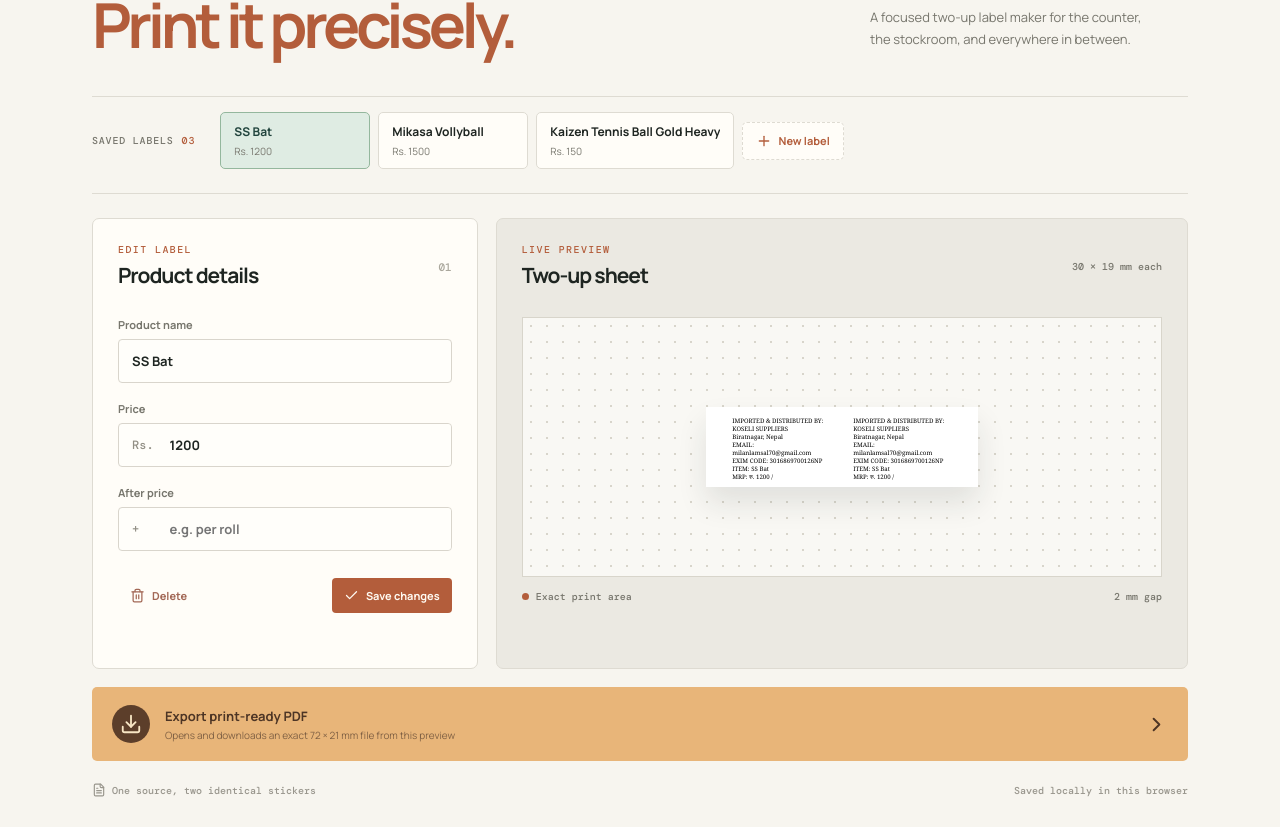
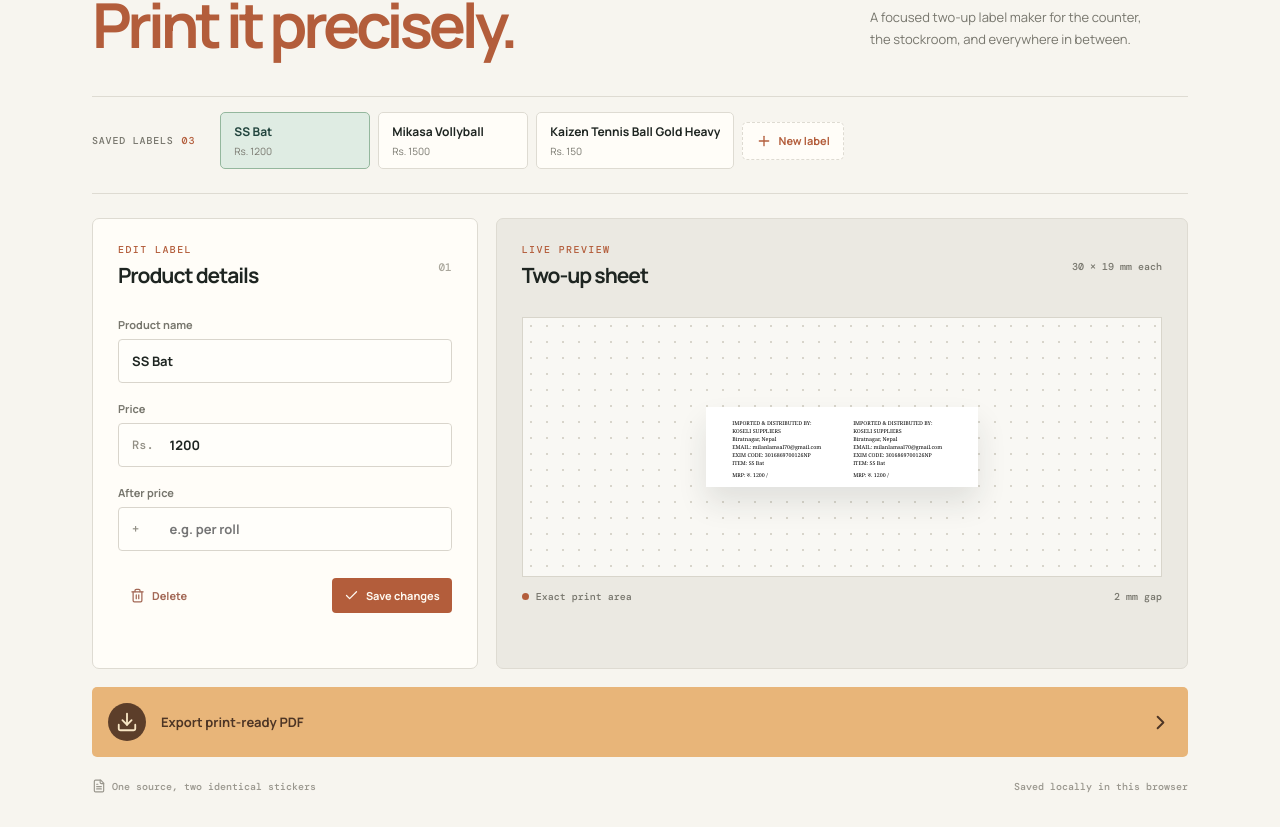
Before and after one commit to blendjam/label-printer, a React (Vite) app: page / in a window 1280 px wide. Shown: the part 252-1079 px from the top of the page. Built offline with nearby package versions, Linux system fonts and the light colour scheme.

Commit message:
add: pwa and fix item names

```diff
--- a/index.html
+++ b/index.html
@@ -5,7 +5,6 @@
     <meta name="viewport" content="width=device-width, initial-scale=1.0" />
     <meta name="theme-color" content="#21443d" />
     <meta name="description" content="Create precise two-up product labels and export them as print-ready PDFs." />
-    <link rel="manifest" href="./manifest.webmanifest" />
     <link rel="icon" href="./icon.svg" type="image/svg+xml" />
     <title>Label Studio</title>
   </head>
--- a/src/App.tsx
+++ b/src/App.tsx
@@ -1,4 +1,4 @@
-import { forwardRef, useEffect, useRef, useState } from "react";
+import { forwardRef, MouseEventHandler, useEffect, useRef, useState } from "react";
 import html2canvas from "html2canvas";
 import { jsPDF } from "jspdf";
 import { Check, ChevronRight, Download, FileText, Plus, Trash2 } from "lucide-react";
@@ -8,9 +8,6 @@ type Label = { id: string; name: string; price: string; priceSuffix: string };
 const STORAGE_KEY = "label-studio-labels";
 const PAGE_WIDTH_MM = 72;
 const PAGE_HEIGHT_MM = 21;
-const STICKER_WIDTH_MM = 30;
-const STICKER_HEIGHT_MM = 19;
-const GAP_MM = 2;
 const INITIAL_LABELS: Label[] = [
   { id: "1", name: "SS Bat", price: "1200", priceSuffix: "" },
   { id: "2", name: "Mikasa Vollyball", price: "1500", priceSuffix: "" },
@@ -43,8 +40,8 @@ function readLabels() {
 
 export default function App() {
   const [labels, setLabels] = useState(() => readLabels());
-  const [activeId, setActiveId] = useState(() => labels[0].id);
-  const activeLabel = labels.find(label => label.id === activeId) || labels[0];
+  const [activeId, setActiveId] = useState(() => labels[0]?.id);
+  const activeLabel: Label = labels.find(label => label.id === activeId) ?? labels[0] ?? INITIAL_LABELS[0]!;
   const [name, setName] = useState(activeLabel.name);
   const [price, setPrice] = useState(activeLabel.price);
   const [priceSuffix, setPriceSuffix] = useState(activeLabel.priceSuffix);
@@ -89,13 +86,14 @@ export default function App() {
   const deleteLabel = () => {
     if (labels.length === 1) return;
     const next = labels.filter(label => label.id !== activeId);
+    const nextLabel = next[0];
+    if (!nextLabel) return;
     setLabels(next);
-    selectLabel(next[0]);
+    selectLabel(nextLabel);
   };
 
   const exportPdf = async () => {
     if (!sheetRef.current || isExporting) return;
-    const previewWindow = window.open("", "_blank");
     setIsExporting(true);
     setExportMessage("");
     try {
@@ -111,15 +109,11 @@ export default function App() {
         format: [PAGE_WIDTH_MM, PAGE_HEIGHT_MM],
         compress: true,
       });
-      pdf.addImage(canvas.toDataURL("image/png"), "PNG", 0, 0, PAGE_WIDTH_MM, PAGE_HEIGHT_MM, undefined, "FAST");
-      if (previewWindow) {
-        previewWindow.location.href = pdf.output("bloburl").toString();
-      }
+      pdf.addImage(canvas.toDataURL("image/png"), "PNG", 0, 0, PAGE_WIDTH_MM, PAGE_HEIGHT_MM, undefined, "SLOW");
       pdf.save(`label-${Date.now()}.pdf`);
       setExportMessage("PDF opened and downloaded");
     } catch (error) {
       console.error("PDF export failed", error);
-      previewWindow?.close();
       setExportMessage("Could not create the PDF");
     } finally {
       setIsExporting(false);
@@ -251,7 +245,6 @@ export default function App() {
         </span>
         <span className="export-copy">
           <strong>{isExporting ? "Preparing PDF..." : "Export print-ready PDF"}</strong>
-          <small>Opens and downloads an exact 72 × 21 mm file from this preview</small>
         </span>
         <ChevronRight className="export-chevron" size={23} />
       </button>
--- a/src/main.tsx
+++ b/src/main.tsx
@@ -2,6 +2,12 @@ import { StrictMode } from "react";
 import { createRoot } from "react-dom/client";
 import App from "./App";
 import "./styles.css";
+
+if (import.meta.env.DEV && "serviceWorker" in navigator) {
+  navigator.serviceWorker.getRegistrations().then(registrations => {
+    registrations.forEach(registration => registration.unregister());
+  });
+}
 
 createRoot(document.getElementById("root")!).render(
   <StrictMode>
--- a/src/styles.css
+++ b/src/styles.css
@@ -358,7 +358,7 @@ footer,
   display: block;
   width: 100%;
   min-width: 0;
-  font-size: 4.6pt;
+  font-size: 4pt;
   font-weight: 400;
   line-height: 6pt;
 }
@@ -394,7 +394,7 @@ footer,
   margin-top: 18px;
   border: 0;
   border-radius: 5px;
-  padding: 18px 20px;
+  padding: 1rem;
   color: #4d3525;
   background: var(--gold);
   text-align: left;
--- a/vite.config.ts
+++ b/vite.config.ts
@@ -3,6 +3,11 @@ import react from "@vitejs/plugin-react";
 import { VitePWA } from "vite-plugin-pwa";
 
 export default defineConfig({
+  base: "./",
+  server: {
+    allowedHosts: ["dev.sanketlamsal.com.np"],
+    host: true,
+  },
   plugins: [
     react(),
     VitePWA({
@@ -34,5 +39,4 @@ export default defineConfig({
       },
     }),
   ],
-  base: "./",
 });
```
Also changed, not shown: tsconfig.app.json (+9 -2 lines).
